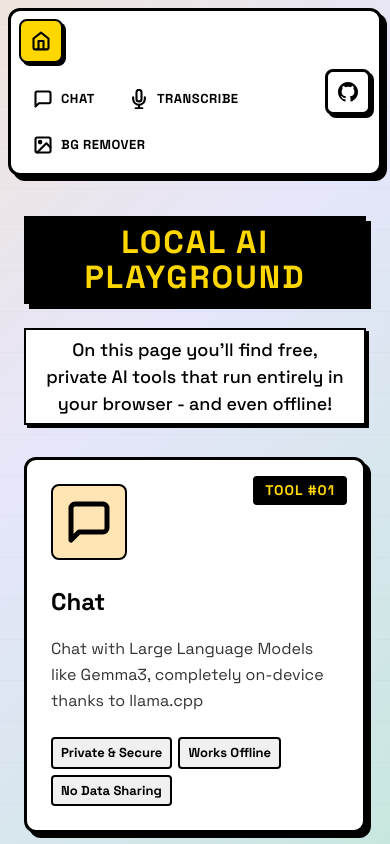
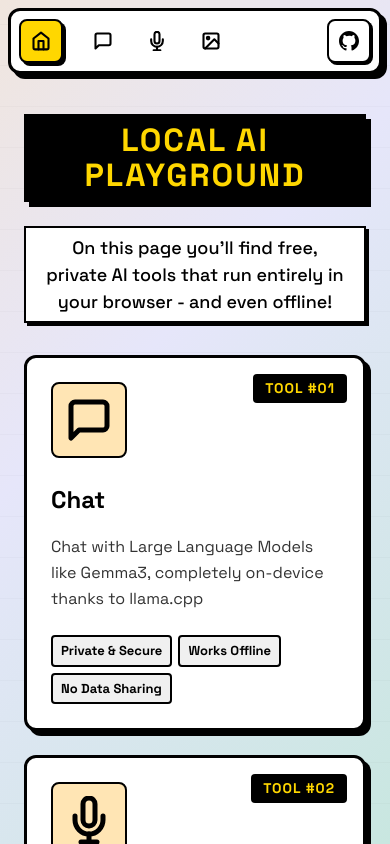
Before and after one commit to khromov/sveltekit-local-ai, a SvelteKit app: page / in a window 390 px wide. Shown: the top 844 px of the page. Built offline with nearby package versions, Linux system fonts and the light colour scheme.

Commit message:
Update +layout.svelte

```diff
--- a/src/routes/+layout.svelte
+++ b/src/routes/+layout.svelte
@@ -455,8 +455,12 @@
 		}
 
 		.main-nav a {
-			padding: 0.625rem 0.875rem;
+			padding: 0.625rem;
 			font-size: 0.875rem;
+		}
+
+		.main-nav a span {
+			display: none;
 		}
 
 		.home-link {
@@ -488,6 +492,11 @@
 		.center-items {
 			gap: 0.5rem;
 		}
+
+		.github-item .home-link {
+			border: 2px solid #000;
+			box-shadow: 2px 2px 0 #000;
+		}
 	}
 
 	@media (max-width: 400px) {
@@ -503,6 +512,11 @@
 		.center-items {
 			gap: 0.375rem;
 		}
+
+		.github-item .home-link {
+			border: 2px solid #000;
+			box-shadow: 2px 2px 0 #000;
+		}
 	}
 
 </style>
```
